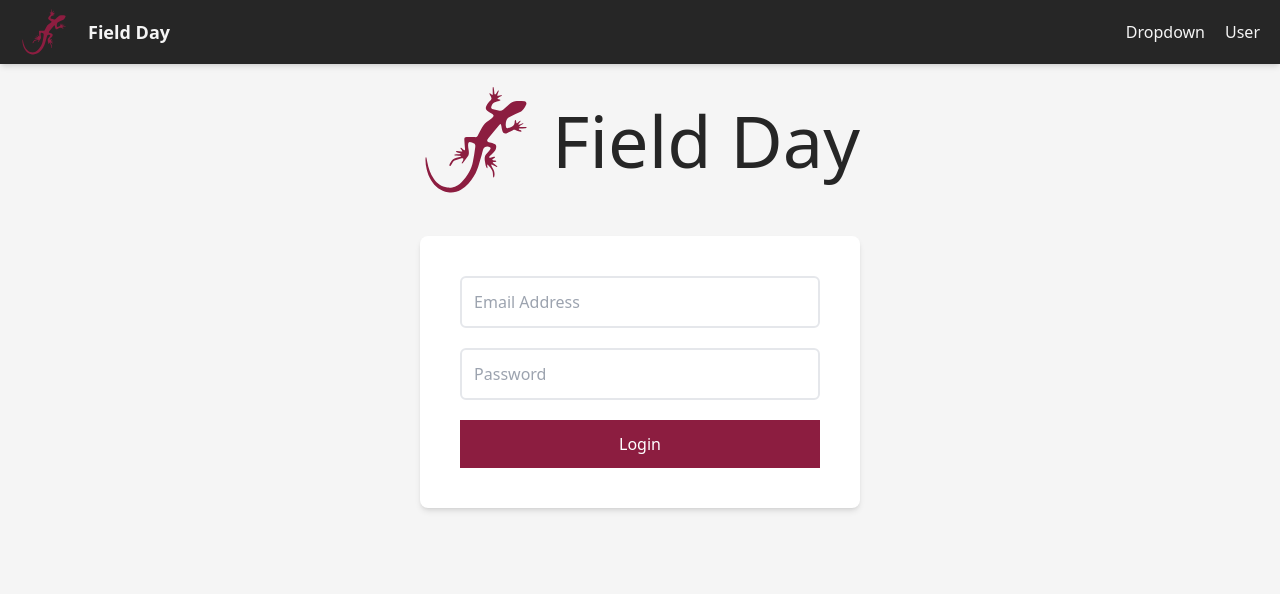
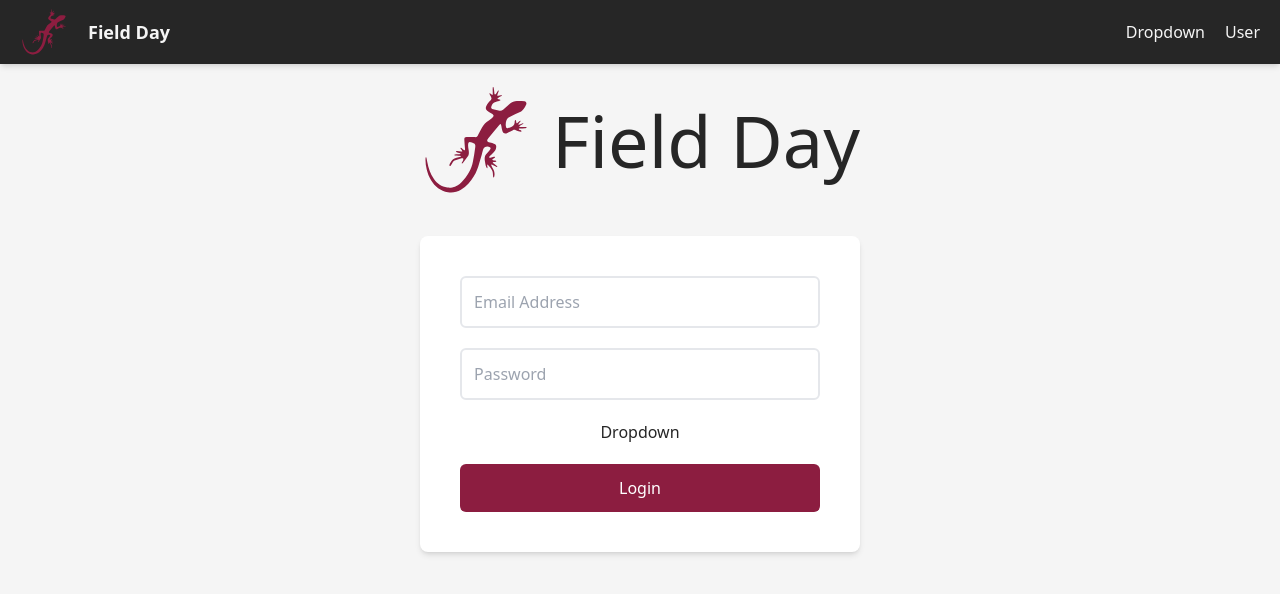
Before and after one commit to Field-Day-2022/desktop-data-manager, a React (Vite) app: page / in a window 1280 px wide. Shown: the top 594 px of the page. Built offline with nearby package versions, Linux system fonts and the light colour scheme.

Commit message:
Round button and add placeholder for project dropdown

```diff
--- a/src/components/Button.jsx
+++ b/src/components/Button.jsx
@@ -1,3 +1,6 @@
-export default function Button({text}) {
-    return <div className="py-3 bg-asu-maroon text-white cursor-pointer">{text}</div>
+export default function Button({ text }) {
+    return (
+        <div className="rounded-md py-3 bg-asu-maroon text-white cursor-pointer">
+            {text}
+        </div>)
 }
--- a/src/pages/Home.jsx
+++ b/src/pages/Home.jsx
@@ -1,4 +1,5 @@
 import Button from "../components/Button";
+import Dropdown from "../components/Dropdown";
 import Logo from "../components/Logo";
 
 export default function Home() {
@@ -13,7 +14,7 @@ export default function Home() {
                 <div className="flex flex-col space-y-5">
                     <input id="email" placeholder="Email Address" className="p-3 border-2 rounded-md" />
                     <input id="password" placeholder="Password" className="p-3 border-2 rounded-md" />
-
+                    <Dropdown />
                     <Button text='Login' />
                 </div>
             </div>
```
